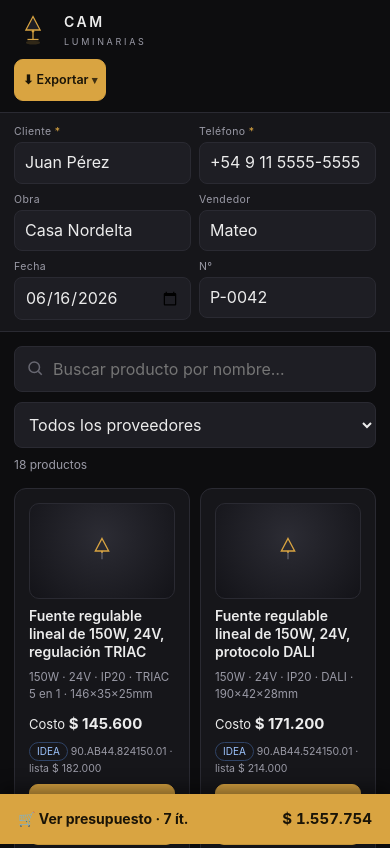
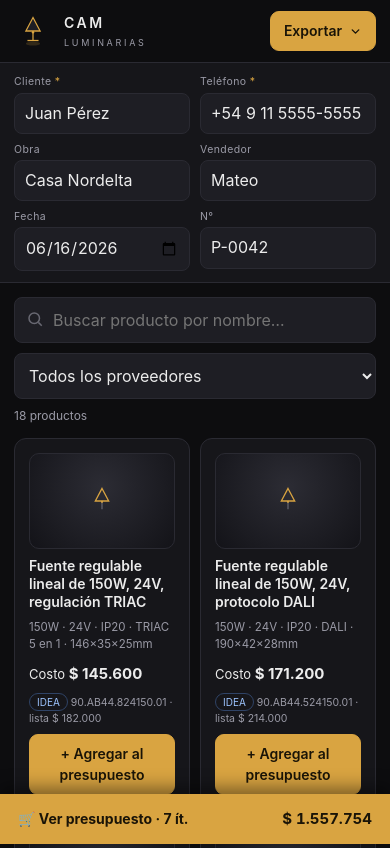
Before and after one commit to gachetponzellini/CAM-luminaria, a plain HTML site: page index.html in a window 390 px wide. Shown: the top 848 px of the page. Drawn offline with Linux system fonts and the light colour scheme.

Commit message:
Pulir header y campos: sticky, Exportar a la derecha, campos parejos
- Header siempre fijo (sticky) también en móvil.
- Botón Exportar alineado a la derecha en la misma fila del logo (ahorra espacio).
- Caret reemplazado por chevron SVG (rota al abrir el menú).
- Datos del cliente en grilla de columnas iguales (3 en desktop, 2 en móvil),
  todos los campos del mismo ancho.

Co-Authored-By: Claude Opus 4.8 <noreply@anthropic.com>

```diff
--- a/index.html
+++ b/index.html
@@ -36,7 +36,9 @@
   .spacer{flex:1}
   .toolbar{display:flex; align-items:center; gap:8px; flex-wrap:wrap}
   .export-dd{position:relative}
-  .export-dd .caret{font-size:11px; opacity:.8}
+  #exportBtn{display:inline-flex; align-items:center; gap:7px}
+  .export-dd .caret{transition:transform .18s ease}
+  .export-dd.open .caret{transform:rotate(180deg)}
   .export-menu{position:absolute; right:0; top:calc(100% + 6px); z-index:50;
     min-width:210px; background:var(--surface-2); border:1px solid var(--line); border-radius:10px;
     padding:6px; display:none; flex-direction:column; gap:2px; box-shadow:0 12px 32px rgba(0,0,0,.55)}
@@ -55,13 +57,12 @@
   .seg button.on{background:var(--accent); color:#1a1407; font-weight:600}
 
   /* ---------- Cabecera (barra) ---------- */
-  .cab-bar{display:flex; flex-wrap:wrap; gap:10px; padding:12px 22px; border-bottom:1px solid var(--line); background:var(--surface)}
-  .field{flex:1 1 150px}
-  .field.sm{flex:0 1 130px}
+  .cab-bar{display:grid; grid-template-columns:repeat(3,1fr); gap:10px 12px; padding:12px 22px; border-bottom:1px solid var(--line); background:var(--surface)}
+  .field{min-width:0}
   .field label{display:block; font-size:10.5px; color:var(--muted); margin-bottom:3px; letter-spacing:.04em}
   .req{color:var(--accent)}
   input,select{font:inherit; background:var(--surface-2); color:var(--text);
-    border:1px solid var(--line); border-radius:8px; padding:8px 10px; width:100%}
+    border:1px solid var(--line); border-radius:8px; padding:8px 10px; width:100%; min-width:0}
   input:focus,select:focus{outline:none; border-color:var(--accent)}
 
   /* ---------- Layout: catálogo GRANDE + carrito ---------- */
@@ -153,14 +154,12 @@
     body{padding-bottom:68px}
   }
   @media(max-width:640px){
-    header.topbar{flex-wrap:wrap; gap:10px; padding:11px 14px; position:static}
+    /* header fijo arriba; logo a la izq, botón Exportar a la derecha (misma fila) */
+    header.topbar{gap:10px; padding:11px 14px}
     .brand .name{font-size:14px}
-    .demo-badge, .spacer{display:none}
-    .toolbar{width:100%; gap:6px}
-    .toolbar > span{display:none}
-    .toolbar button{flex:1 1 40%; padding:11px 8px; font-size:12.5px}
-    .cab-bar{padding:11px 14px; gap:8px}
-    .field, .field.sm{flex:1 1 46%}
+    .demo-badge{display:none}
+    .toolbar{gap:6px}
+    .cab-bar{padding:11px 14px; gap:8px 10px; grid-template-columns:repeat(2,1fr)}
     .catalogo{padding:14px 14px}
     .searchbar{flex-wrap:wrap}
     .searchbar select{width:100%; min-width:0}
@@ -169,8 +168,7 @@
     .carrito{padding:16px 14px}
     /* iOS no hace zoom al enfocar si el input es >=16px */
     input,select,.searchbar .grow input{font-size:16px}
-    /* el menú de exportar se abre hacia la derecha para no salirse de pantalla */
-    .export-menu{left:0; right:auto; min-width:220px}
+    .export-menu{min-width:220px}
   }
 </style>
 </head>
@@ -191,7 +189,7 @@
   <div class="spacer"></div>
   <div class="toolbar">
     <div class="export-dd">
-      <button class="primary" id="exportBtn" onclick="toggleExport(event)" aria-haspopup="true">⬇ Exportar <span class="caret">▾</span></button>
+      <button class="primary" id="exportBtn" onclick="toggleExport(event)" aria-haspopup="true">Exportar <svg class="caret" width="13" height="13" viewBox="0 0 24 24" aria-hidden="true"><path d="M6 9l6 6 6-6" fill="none" stroke="currentColor" stroke-width="2.6" stroke-linecap="round" stroke-linejoin="round"/></svg></button>
       <div class="export-menu" id="exportMenu">
         <div class="grp">PDF</div>
         <button onclick="exportPDF('cliente'); closeExport()">📄 Para el cliente</button>
@@ -510,8 +508,8 @@ function fechaLinda(iso){ if(!iso) return ''; const [y,m,d]=iso.split('-'); retu
 /* =====================================================================
    MENÚ EXPORTAR (desplegable)
 ===================================================================== */
-function toggleExport(e){ e.stopPropagation(); document.getElementById('exportMenu').classList.toggle('open'); }
-function closeExport(){ const m=document.getElementById('exportMenu'); if(m) m.classList.remove('open'); }
+function toggleExport(e){ e.stopPropagation(); const m=document.getElementById('exportMenu'); const open=m.classList.toggle('open'); m.closest('.export-dd').classList.toggle('open',open); }
+function closeExport(){ const m=document.getElementById('exportMenu'); if(m){ m.classList.remove('open'); m.closest('.export-dd').classList.remove('open'); } }
 
 /* =====================================================================
    EXPORT PDF (brochure cliente, 1 clic)
```
